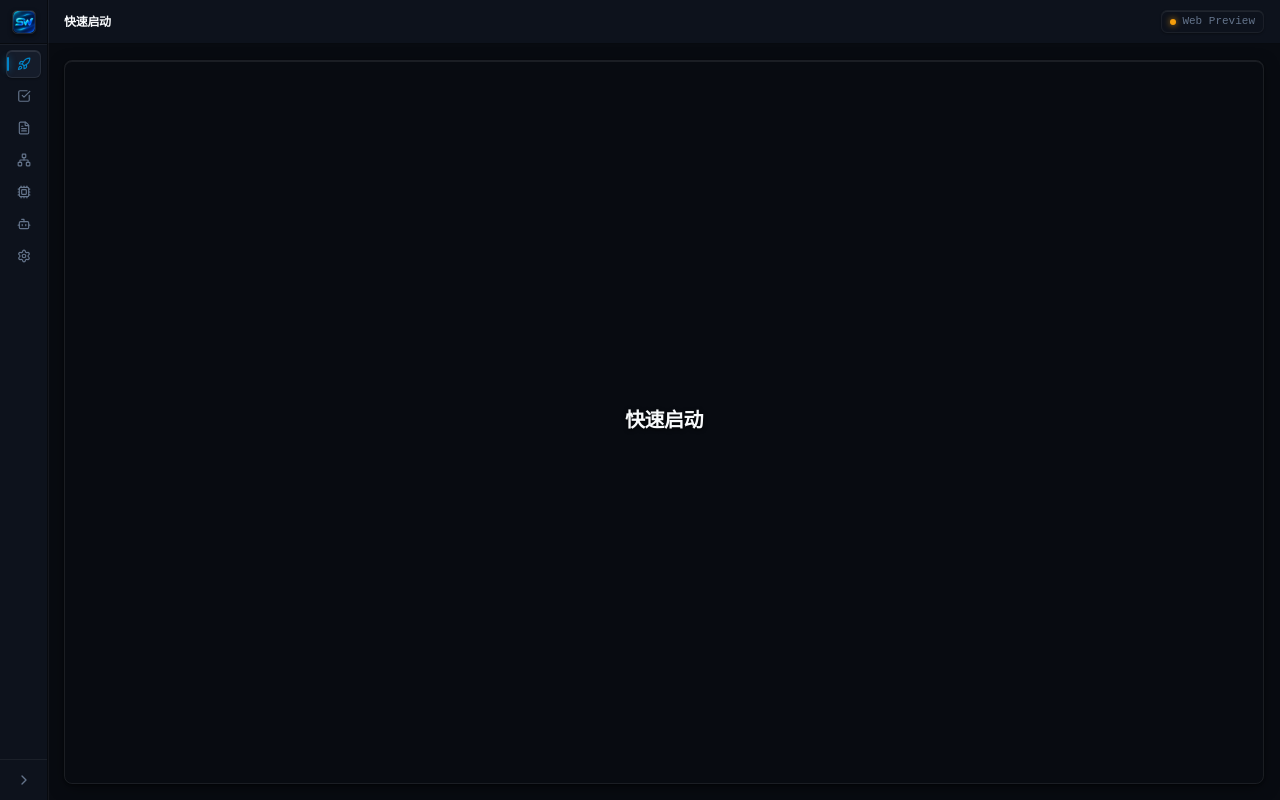
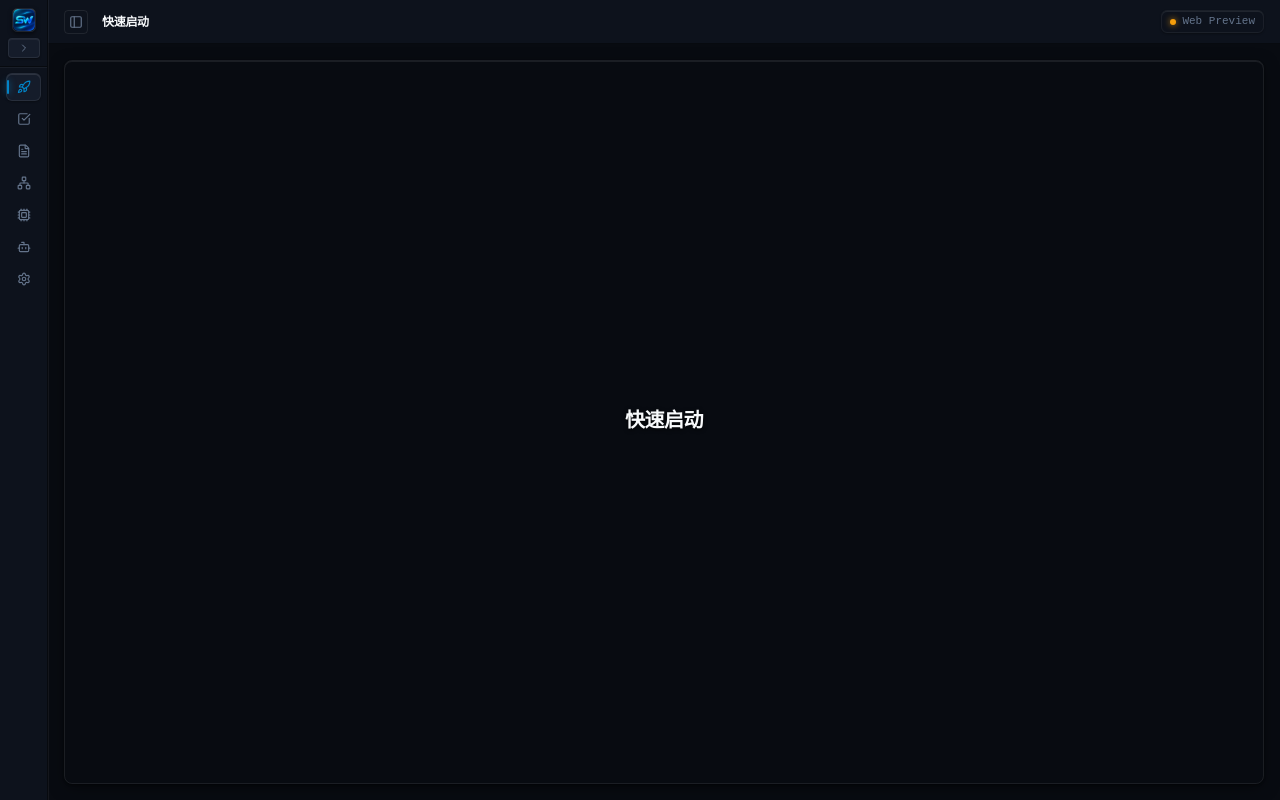
Before and after one commit to SnowLove0303/SelfWork-A, a React (Vite) app: page / in a window 1280 px wide. Both pictures are taken after a click on the button "收起侧栏". Built offline with nearby package versions, Linux system fonts and the light colour scheme.

Commit message:
fix(ux): deliver vertical two-tier toggle in collapsed sidebar and panel-left header button

```diff
--- a/src/App.tsx
+++ b/src/App.tsx
@@ -8,7 +8,6 @@ import { ModuleId, WorkbenchKernelStatus } from './types/workbench.ts';
 async function pingTauriKernel(): Promise<WorkbenchKernelStatus> {
   const t0 = performance.now();
   try {
-    // 动态引用 @tauri-apps/api，避免非 Tauri 环境抛异常
     const { invoke } = await import('@tauri-apps/api/core');
     const res = await invoke<{
       status: string;
@@ -28,7 +27,6 @@ async function pingTauriKernel(): Promise<WorkbenchKernelStatus> {
       serverTime: res.server_time_ms,
     };
   } catch (_err) {
-    // 优雅降级为 Web Preview 模式
     const latency = Math.round(performance.now() - t0);
     return {
       status: 'fallback_web',
@@ -57,9 +55,12 @@ export default function App(): React.JSX.Element {
     pingTauriKernel().then(setKernelStatus);
   }, []);
 
+  const toggleSidebar = useCallback(() => {
+    setSidebarCollapsed((prev) => !prev);
+  }, []);
+
   useEffect(() => {
     refreshKernel();
-    // 每 15 秒轻量探测一次心跳
     const timer = setInterval(refreshKernel, 15000);
     return () => clearInterval(timer);
   }, [refreshKernel]);
@@ -71,7 +72,7 @@ export default function App(): React.JSX.Element {
         activeModule={activeModule}
         onSelectModule={setActiveModule}
         collapsed={sidebarCollapsed}
-        onToggleCollapse={() => setSidebarCollapsed(!sidebarCollapsed)}
+        onToggleCollapse={toggleSidebar}
       />
 
       {/* 主内容工作区 */}
@@ -81,6 +82,8 @@ export default function App(): React.JSX.Element {
           activeModule={activeModule}
           kernelStatus={kernelStatus}
           onRefreshKernel={refreshKernel}
+          sidebarCollapsed={sidebarCollapsed}
+          onToggleSidebar={toggleSidebar}
         />
 
         {/* 模块插槽画布 */}
--- a/src/components/Header.tsx
+++ b/src/components/Header.tsx
@@ -1,4 +1,5 @@
 import React from 'react';
+import { PanelLeft } from 'lucide-react';
 import { ModuleId, WorkbenchKernelStatus } from '../types/workbench.ts';
 import { MODULES } from './Sidebar.tsx';
 
@@ -6,18 +7,33 @@ interface HeaderProps {
   activeModule: ModuleId;
   kernelStatus: WorkbenchKernelStatus;
   onRefreshKernel: () => void;
+  sidebarCollapsed?: boolean;
+  onToggleSidebar?: () => void;
 }
 
 export const Header: React.FC<HeaderProps> = ({
   activeModule,
   kernelStatus,
   onRefreshKernel,
+  sidebarCollapsed,
+  onToggleSidebar,
 }) => {
   const currentMod = MODULES.find((m) => m.id === activeModule) || MODULES[0];
 
   return (
     <header className="flex h-11 w-full items-center justify-between bg-canvas-default chiseled-border-b px-4 select-none">
-      <div className="flex items-center gap-2">
+      <div className="flex items-center gap-2.5">
+        {/* 当侧栏折叠时，顶栏左侧显式提供快捷展开按钮 */}
+        {sidebarCollapsed && onToggleSidebar && (
+          <button
+            type="button"
+            onClick={onToggleSidebar}
+            title="展开侧边栏"
+            className="flex h-6 w-6 items-center justify-center rounded border border-white/[0.08] bg-canvas-elevated/70 text-fg-muted hover:text-fg-primary hover:border-brand-primary/50 transition-all mr-1"
+          >
+            <PanelLeft className="h-3.5 w-3.5" />
+          </button>
+        )}
         <h1 className="text-xs font-semibold text-fg-primary tracking-tight">
           {currentMod.name}
         </h1>
--- a/src/components/Sidebar.tsx
+++ b/src/components/Sidebar.tsx
@@ -67,21 +67,26 @@ export const Sidebar: React.FC<SidebarProps> = ({
         collapsed ? 'w-12' : 'w-40'
       }`}
     >
-      {/* 顶部 Brand 区域 (折叠时纯净居中，展开时两端对齐，彻底消除空间冲突) */}
-      <div className="flex h-11 items-center chiseled-border-b px-2">
+      {/* 顶部 Brand 区域：折叠时上下垂直分层（上 Logo 绝不遮挡，下紧随展开按钮，原地可见） */}
       {collapsed ? (
-          // 折叠状态：独占居中呈现 Logo，点击即可展开侧栏，绝不遮挡
+        <div className="flex flex-col items-center justify-center chiseled-border-b py-2 gap-1.5 bg-canvas-default/60">
+          {/* 上层：独占居中发光 Logo，零遮挡 */}
+          <div className="flex items-center justify-center">
+            <BrandLogo size={24} />
+          </div>
+          {/* 下层：紧邻就位的展开切换按钮，视线零迷失 */}
           <button
             type="button"
             onClick={onToggleCollapse}
-            title="点击展开侧边栏"
-            className="flex w-full items-center justify-center rounded py-1 hover:bg-canvas-elevated/60 transition-colors group"
+            title="展开侧边栏"
+            className="flex h-5 w-8 items-center justify-center rounded border border-white/[0.08] bg-canvas-elevated text-fg-muted shadow-[inset_0_1px_0_rgba(255,255,255,0.06),_0_1px_2px_rgba(0,0,0,0.4)] hover:text-fg-primary hover:border-brand-primary/50 hover:bg-canvas-elevated/90 transition-all"
           >
-            <BrandLogo size={24} className="group-hover:scale-105 transition-transform" />
+            <ChevronRight className="h-3 w-3" />
           </button>
+        </div>
       ) : (
-          // 展开状态：Logo + 标题在左，收起按钮在右，各就其位
-          <div className="flex w-full items-center justify-between">
+        /* 展开状态：Logo 与标题居左，收起按钮居右，齐平优雅 */
+        <div className="flex h-11 items-center justify-between px-2.5 chiseled-border-b">
           <div className="flex items-center gap-2 overflow-hidden">
             <BrandLogo size={22} />
             <span className="text-xs font-semibold text-fg-primary tracking-tight">
@@ -94,11 +99,10 @@ export const Sidebar: React.FC<SidebarProps> = ({
             title="收起侧栏"
             className="flex h-5 w-5 items-center justify-center rounded text-fg-muted hover:text-fg-primary hover:bg-canvas-elevated hover:shadow-[inset_0_1px_0_rgba(255,255,255,0.06)] transition-all"
           >
-              <ChevronLeft className="h-3.5 w-3.5" />
+            <ChevronLeft className="h-3 w-3" />
           </button>
         </div>
       )}
-      </div>
 
       {/* 模块导航清单 */}
       <nav className="flex-1 space-y-1 p-1.5 overflow-y-auto">
@@ -132,20 +136,6 @@ export const Sidebar: React.FC<SidebarProps> = ({
           );
         })}
       </nav>
-
-      {/* 底部折叠/展开辅助切换区 (折叠状态下底部常驻居中展开按钮) */}
-      {collapsed && (
-        <div className="p-1.5 border-t border-border-subtle flex justify-center">
-          <button
-            type="button"
-            onClick={onToggleCollapse}
-            title="展开侧栏"
-            className="flex h-7 w-7 items-center justify-center rounded text-fg-muted hover:text-fg-primary hover:bg-canvas-elevated hover:shadow-[inset_0_1px_0_rgba(255,255,255,0.06)] transition-all"
-          >
-            <ChevronRight className="h-4 w-4" />
-          </button>
-        </div>
-      )}
     </aside>
   );
 };
```
Lines whose indentation alone changed are shown as unchanged.
